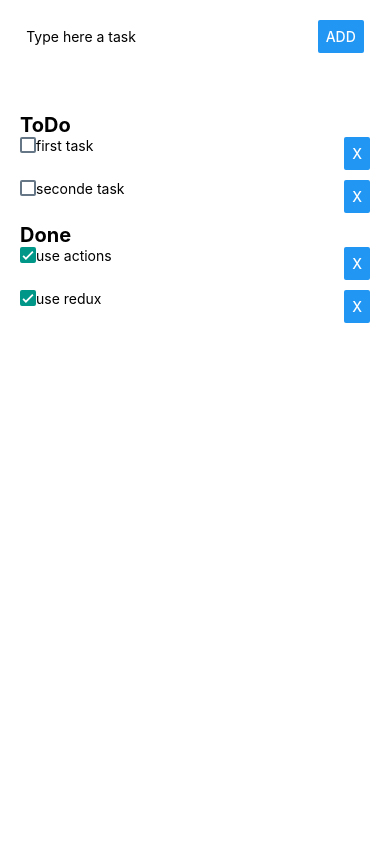
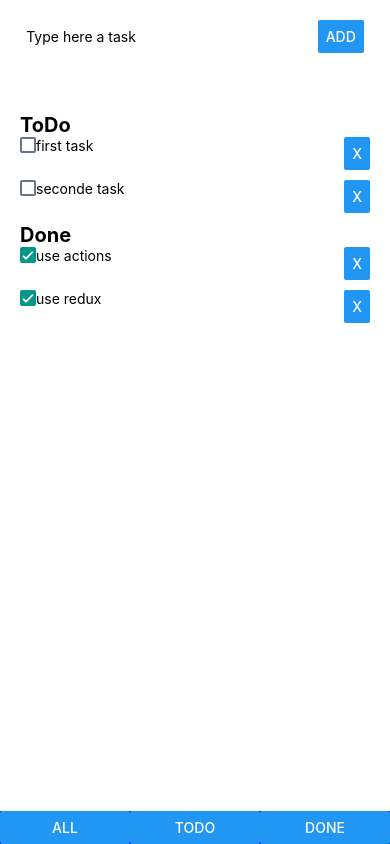
Before and after one commit to MatheusrdSantos/ReactNative-ToDo-List, a React Native app: screen / in a window 390 px wide. Built offline with nearby package versions, Linux system fonts and the light colour scheme.

Commit message:
Task filter component created

```diff
--- /dev/null
+++ b/app/components/TaskFilter/TaskFilter.js
@@ -0,0 +1,23 @@
+import React, {Component} from 'react';
+import {View, Button} from 'react-native';
+import styles from './styles';
+
+class TaskFilter extends Component{
+    render(){
+        return (
+            <View style={styles.container}>
+                <View style={styles.item}>
+                    <Button title="all"></Button>
+                </View>
+                <View style={styles.item}>
+                    <Button title="todo"></Button>
+                </View>
+                <View style={styles.item}>
+                    <Button title="done"></Button>
+                </View>
+            </View>
+        );
+    }
+}
+
+export default TaskFilter;
--- /dev/null
+++ b/app/components/TaskFilter/index.js
@@ -0,0 +1,3 @@
+import TaskFilter from './TaskFilter';
+
+export default TaskFilter;
--- /dev/null
+++ b/app/components/TaskFilter/styles.js
@@ -0,0 +1,11 @@
+import { StyleSheet } from 'react-native';
+/* styles for TaskFilter */
+
+export default StyleSheet.create({
+    container:{
+        flexDirection:'row'
+    },
+    item:{
+        flex:1
+    }
+});
--- a/app/index.js
+++ b/app/index.js
@@ -8,6 +8,7 @@
 
 import TaskCreator from './components/TaskCreator'
 import TaskList from './components/TaskList'
+import TaskFilter from './components/TaskFilter';
 import React, {Component} from 'react';
 import {StyleSheet, View} from 'react-native';
 import {Provider, connect} from 'react-redux';
@@ -15,7 +16,8 @@ import {createStore} from 'redux';
 import combineReducer from './reducers';
 
 const store = createStore(combineReducer);
-export default class App extends Component {
+
+class App extends Component {
   constructor(props){
     super(props);
   }
@@ -25,6 +27,7 @@ export default class App extends Component {
           <View style={styles.container}>
               <TaskCreator></TaskCreator>
               <TaskList></TaskList>
+              <TaskFilter></TaskFilter>
           </View>
         </Provider>
     );
@@ -38,3 +41,17 @@ const styles = StyleSheet.create({
         backgroundColor: 'blue',
     },
 });
+
+const mapStateToProps = state => {
+  return {
+
+  }
+}
+
+const mapDispatchToProps = dispatch => {
+  return {
+
+  }
+}
+
+export default App
```
